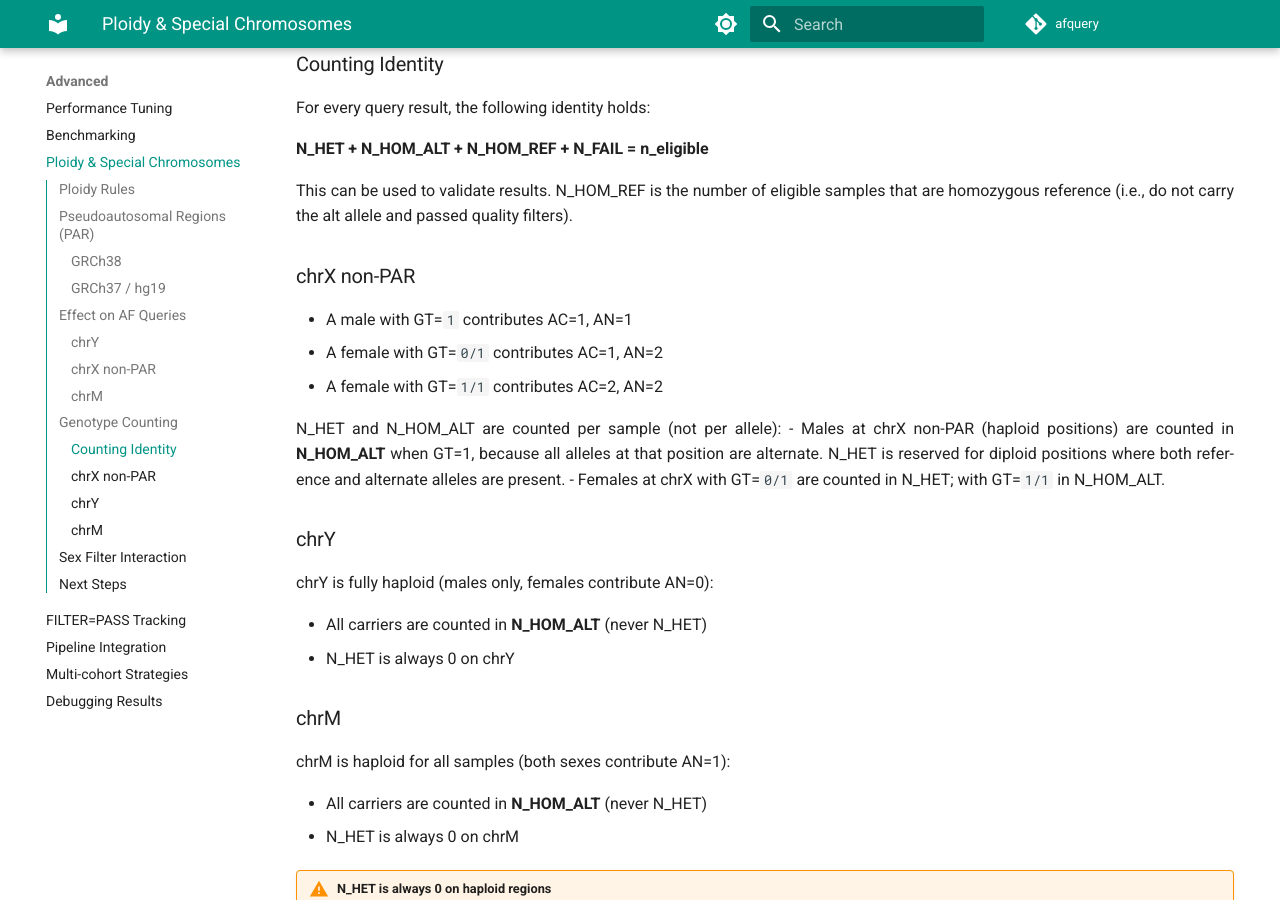
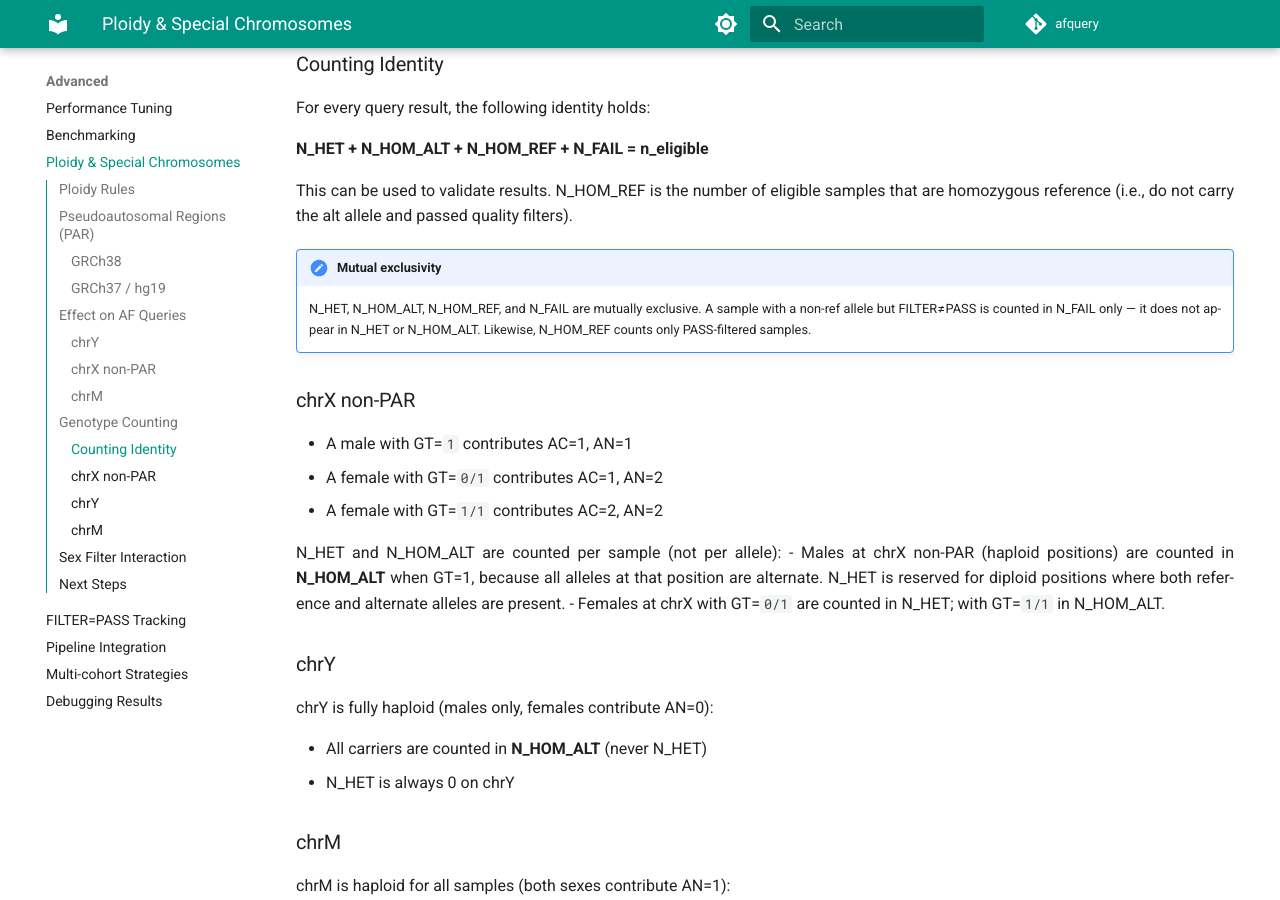
Before and after one commit to dlopez-bioinfo/afquery, an MkDocs documentation site: the page built from docs/advanced/ploidy-and-sex-chroms.md, in a window 1280 px wide and 900 px high, scrolled down 2830 px. Built offline with MkDocs 1.6.1 and Material for MkDocs 9.7.7, drawn with Linux system fonts in a browser that asks for light colours; comment, search, counter and statistics services are not loaded.

Commit message:
docs: unify N_FAIL semantics across documentation

```diff
--- a/docs/advanced/ploidy-and-sex-chroms.md
+++ b/docs/advanced/ploidy-and-sex-chroms.md
@@ -107,6 +107,9 @@ For every query result, the following identity holds:
 
 This can be used to validate results. N_HOM_REF is the number of eligible samples that are homozygous reference (i.e., do not carry the alt allele and passed quality filters).
 
+!!! note "Mutual exclusivity"
+    N_HET, N_HOM_ALT, N_HOM_REF, and N_FAIL are mutually exclusive. A sample with a non-ref allele but FILTER≠PASS is counted in N_FAIL only — it does not appear in N_HET or N_HOM_ALT. Likewise, N_HOM_REF counts only PASS-filtered samples.
+
 ### chrX non-PAR
 
 - A male with GT=`1` contributes AC=1, AN=1
```
Also changed, not shown: docs/getting-started/understanding-output.md (+1 -1 lines), docs/guides/annotate-vcf.md (+1 -1 lines).
